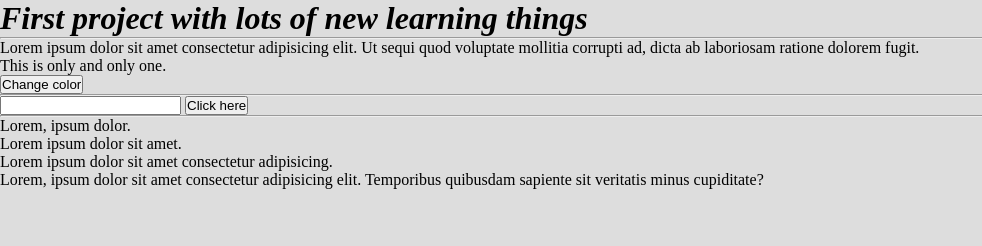
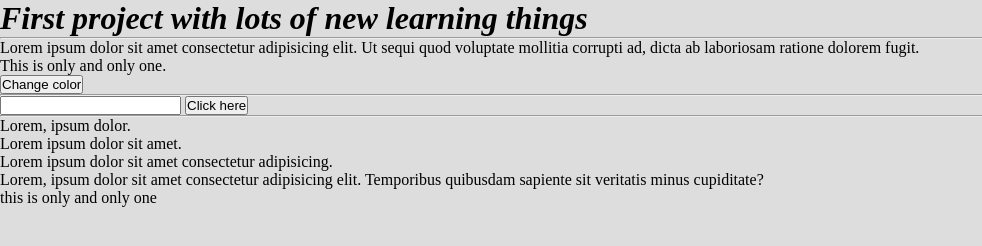
Before and after one commit to probir-kumar/project-one, a plain HTML site: page index.html in a window 1280 px wide. Shown: the whole page, without its empty margins (0-982 px from the left). Drawn offline with Linux system fonts and the light colour scheme.

Commit message:
one line paragraph add

```diff
--- a/index.html
+++ b/index.html
@@ -32,6 +32,8 @@
       quibusdam sapiente sit veritatis minus cupiditate?
     </p>
 
+    <p>this is only and only one</p>
+
     <script src="script.js"></script>
   </body>
 </html>
```
